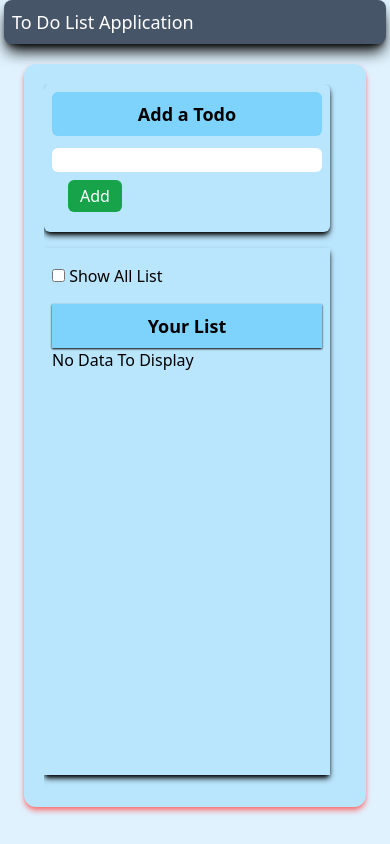
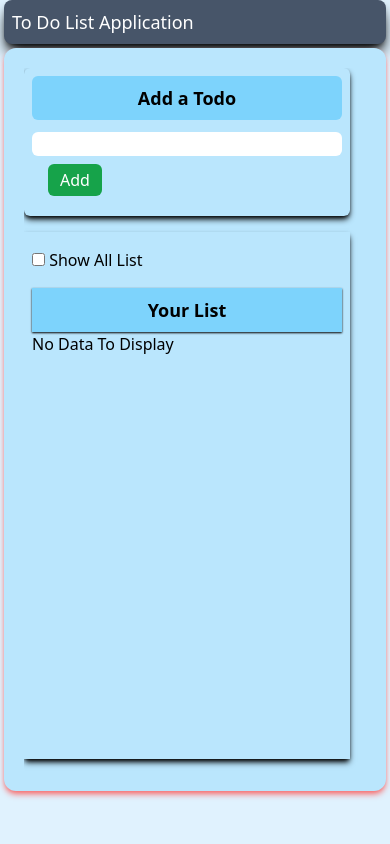
Before and after one commit to satyam1122233/To-Do-List, a React (Vite) app: page / in a window 390 px wide. Built offline with nearby package versions, Linux system fonts and the light colour scheme.

Commit message:
Added new funtionallity

```diff
--- a/src/App.jsx
+++ b/src/App.jsx
@@ -93,7 +93,7 @@ function App() {
   return (
     <>
     <NavBar/>
-    <div className="todoContainer  bg-sky-200  my-5 mx-6 rounded-xl p-5 h-[88vh] shadow-md
+    <div className="todoContainer  my-1 mx-1 bg-sky-200 sm:my-5 sm:mx-6 rounded-xl p-5 h-[88vh] shadow-md
       shadow-red-400 flex ">
       <div className="container flex-1 overflow-hidden" >
 
```
Also changed, not shown: 4 other files (tests, documents, lock files or other folders).
